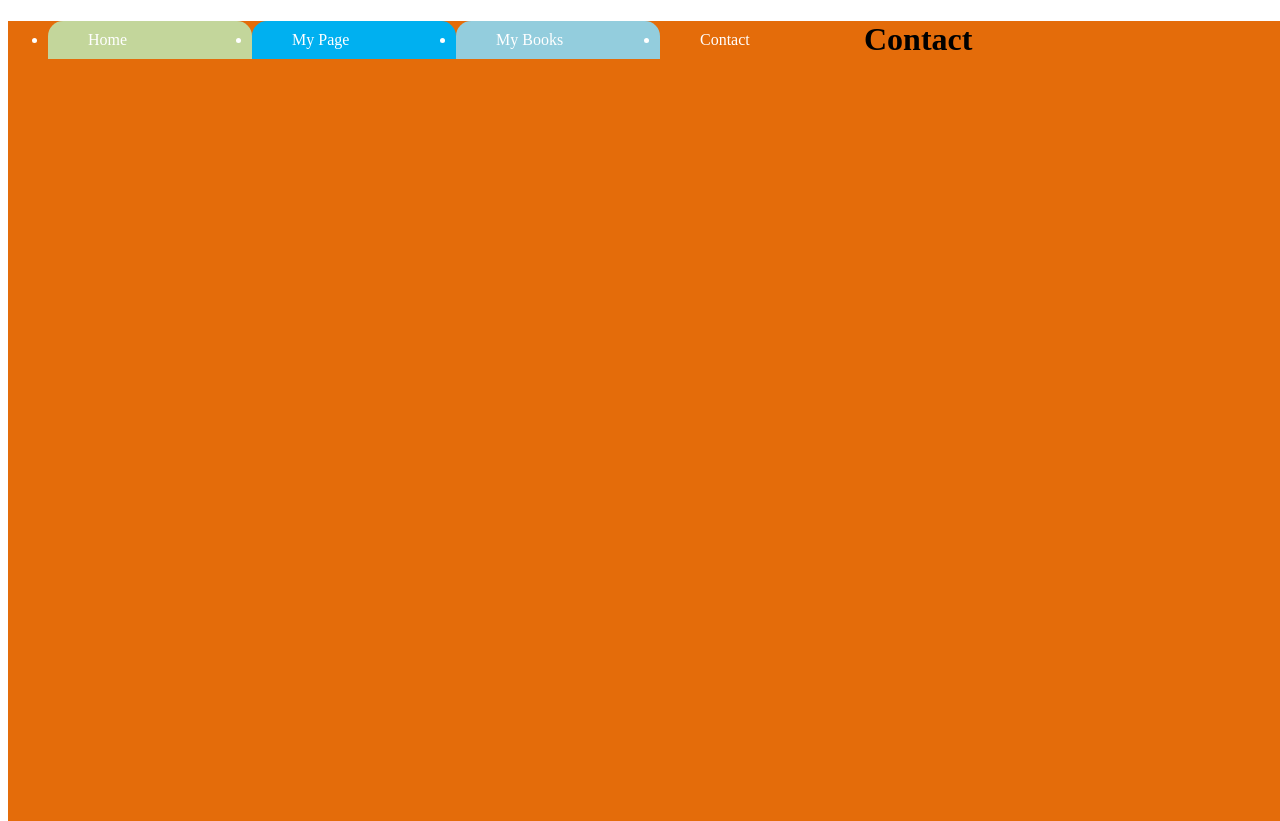
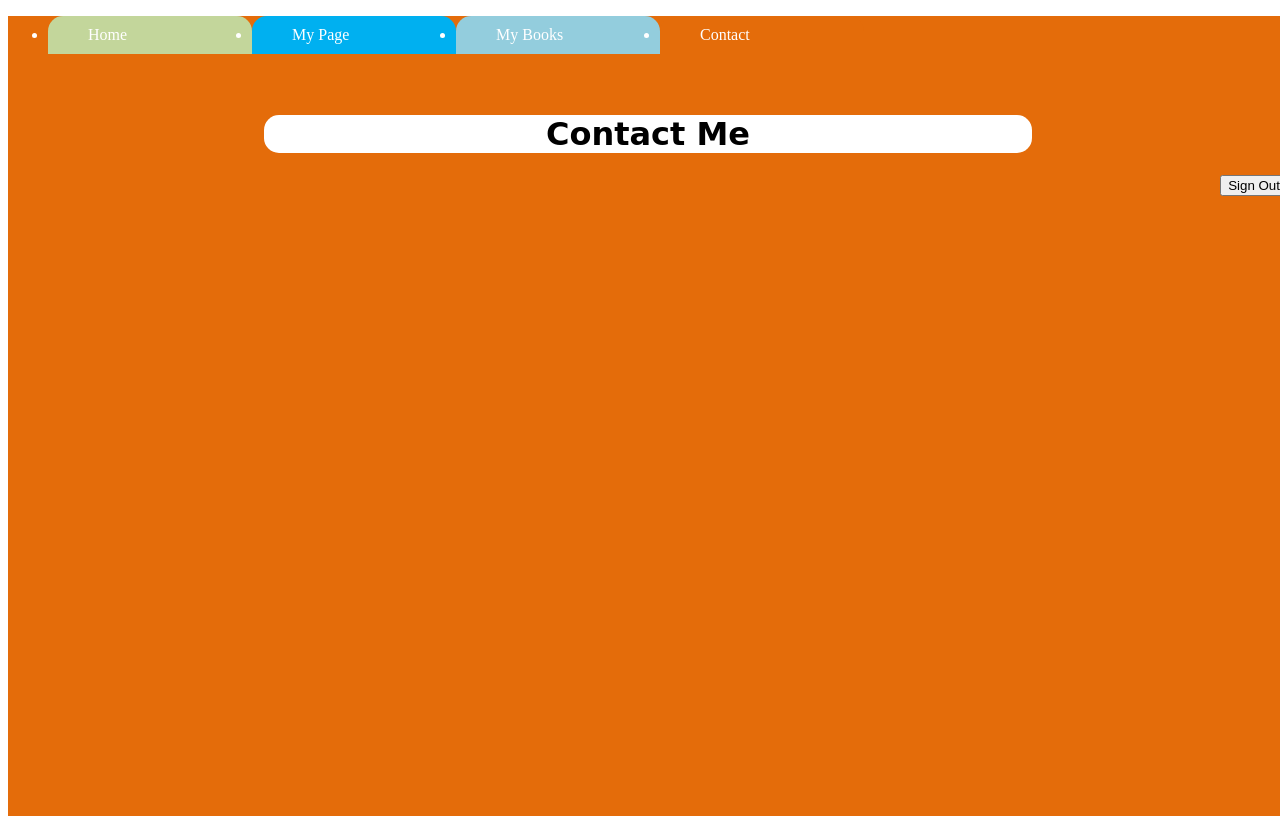
Before and after one commit to david-chua/BookShelf_App, a website: page public/index.html at #!/contact in a window 1280 px wide. Drawn offline with nearby package versions, Linux system fonts and the light colour scheme; some packages are replaced by stand-ins of ours; a web font is replaced by a local one.

Commit message:
starting contact

```diff
--- a/public/partials/contact.html
+++ b/public/partials/contact.html
@@ -1,4 +1,7 @@
 <div class="contact">
-  <h1> Contact </h1>
+  <div class="appname">
+    <h1> Contact Me </h1>
+  </div>
+  <button ng-click="users.signout()" class="sign_out_button"> Sign Out </button>
 
 </div>
```
